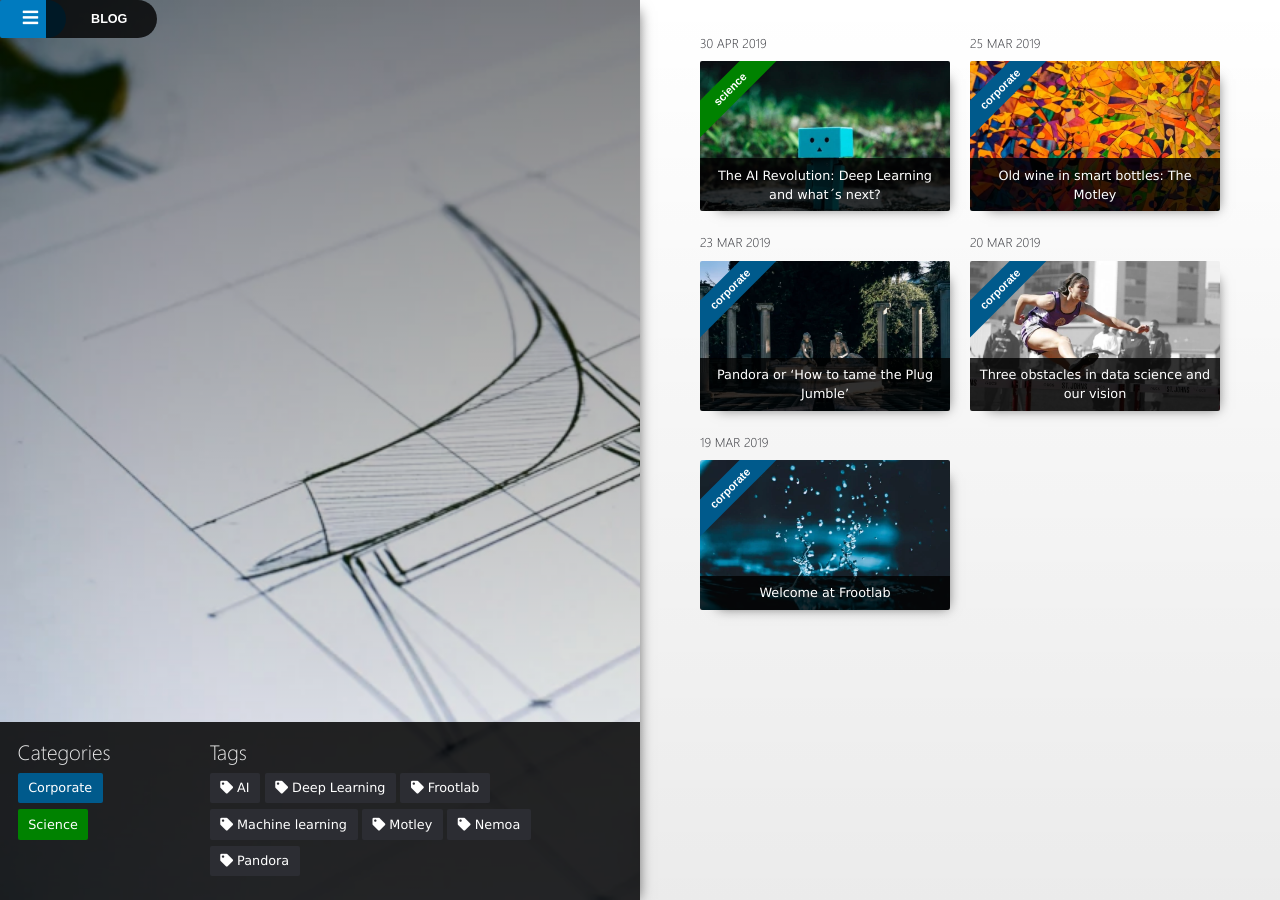
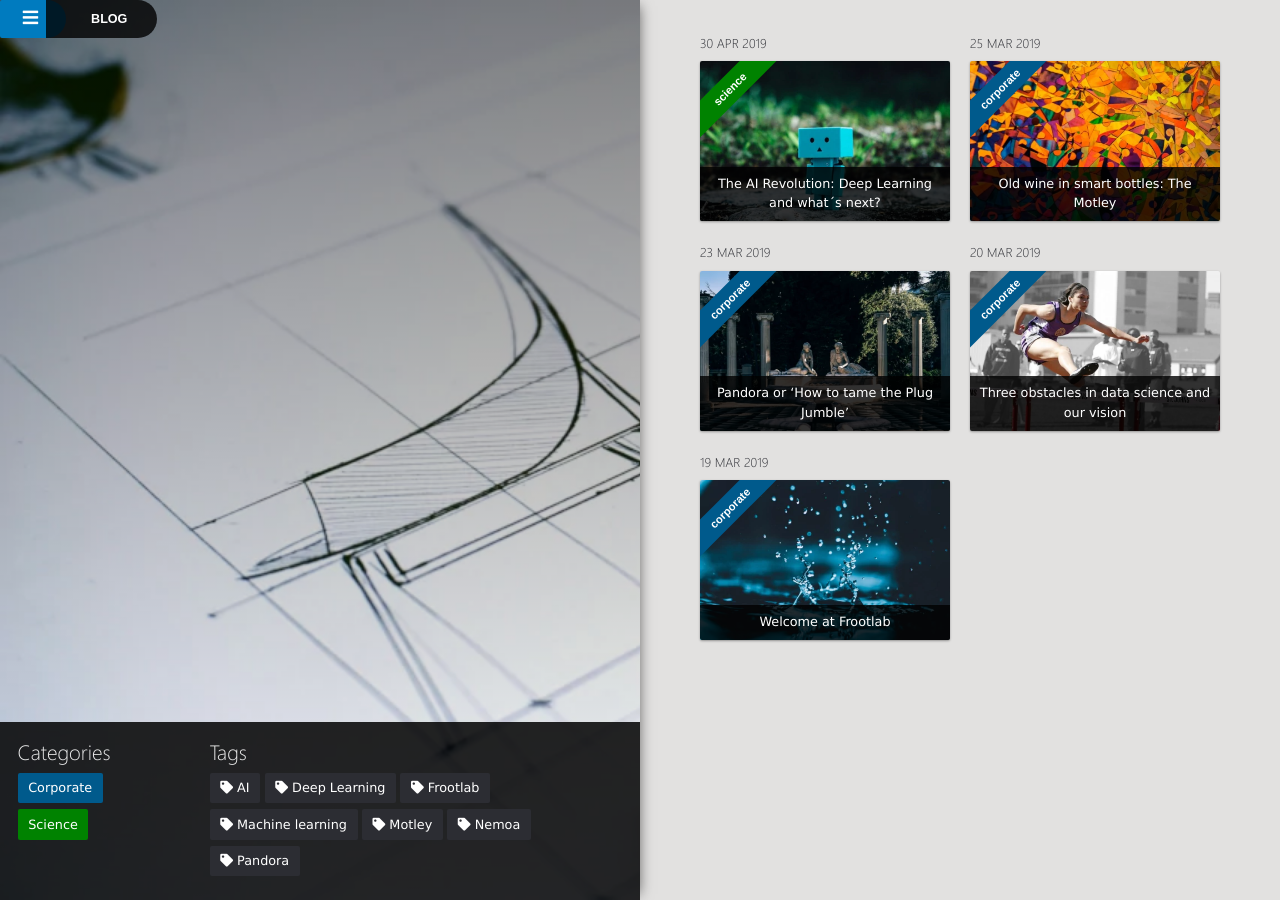
Before and after one commit to frootlab/frootlab.github.io, a Jekyll site: the page built from _pages/blog.md, in a window 1280 px wide. Built offline with Jekyll 4.4.1, drawn with Linux system fonts in a browser that asks for light colours; nearby versions of some CDN libraries.

Commit message:
fixes #85

```diff
--- a/_layouts/author.html
+++ b/_layouts/author.html
@@ -48,7 +48,7 @@
     </div>
   </div>
 
-  <div class="block-right">
+  <div class="block-right" style="background: #e2e1e0;">
     <div class="content">
       {% assign posts = site.posts | where: 'author', page.name %}
       <h2 style="margin-top:0;">Posts</h2>
--- a/_layouts/posts.html
+++ b/_layouts/posts.html
@@ -9,7 +9,6 @@
   {% include sidenav.html %}
 
   <div id="main">
-
   <div class="block-left" style="
     background: linear-gradient(
       rgba(0, 0, 0, 0.5) 0%,
@@ -66,7 +65,7 @@
     </div>
   </div>
 
-  <div class="block-right">
+  <div class="block-right" style="background: #e2e1e0;" >
     <div class="content" style="padding-top: 2em;">
       {{ content }}
     </div>
--- a/assets/_sass/_site.scss
+++ b/assets/_sass/_site.scss
@@ -1,9 +1,35 @@
 .block-left {
+  height: 100%;
   float: left;
-  box-shadow: 5px 5px 13px -6px rgba(0, 0, 0, 0.6);
+  z-index: 1; // let drop shadow stay on top
+  box-shadow: 5px 0px 13px -6px rgba(0, 0, 0, 0.6);
   .content {
     z-index: 1;
     position: relative;
+  }
+}
+
+.block-right {
+  float: right;
+  height: auto;
+  min-height: 100% !important;
+  overflow-y: auto;
+  background: linear-gradient(
+    rgba(0, 0, 0, 0.0) 0%,
+    rgba(0, 0, 0, 0.08) 100%);
+}
+
+.block-left,
+.block-right {
+  width: 50%;
+  position: relative;
+  display: table;
+  > div {
+    display: table-cell;
+    vertical-align: middle;
+  }
+  .content {
+    height: 100%;
   }
 }
 
@@ -13,29 +39,6 @@
   font-weight: 600;
   &:target {
     font-weight: 600;
-  }
-}
-
-.block-right {
-  float: right;
-  overflow-y: auto;
-  background: linear-gradient(
-    rgba(0, 0, 0, 0.0) 0%,
-    rgba(0, 0, 0, 0.08) 100%);
-}
-
-.block-left,
-.block-right {
-  width: 50%;
-  height: 100%;
-  position: relative;
-  display: table;
-  > div {
-    display: table-cell;
-    vertical-align: middle;
-  }
-  .content {
-    height: 100%;
   }
 }
 
@@ -408,6 +411,7 @@
 
 /* Active item is a bit different */
 #breadcrumb ul li.active a {
+    pointer-events: none;
     cursor: default;
     color: white;
     background-color: rgba(0, 0, 0, 0.8);
@@ -450,19 +454,20 @@
   }
   .post-preview-content {
     box-sizing: border-box;
-    height: 150px;
+    height: 160px;
     margin-bottom: 10px;
     position: relative;
-    transition: all 0.2s ease-in-out;
-    border-radius: 2px 2px 4px 4px;
-    box-shadow: 8px 8px 12px -10px rgba(0, 0, 0, 0.6);
+    border-radius: 2px;
+    box-shadow: 0 1px 3px rgba(0, 0, 0, 0.12), 0 1px 2px rgba(0, 0, 0, 0.24);
+    transition: all 0.2s;
+    transition: box-shadow 0.3s cubic-bezier(.25, .8, .25, 1);
   }
   .post-preview-text,
   .green-post-preview-text,
   .blue-post-preview-text,
   .red-post-preview-text,
   .grey-post-preview-text {
-    padding: 0.5em;
+    padding: 0.5em 0.4em 0.7em 0.4em;
     font-family: Verdana, sans-serif;
     font-size: 0.8em;
     font-weight: 400;
@@ -475,35 +480,36 @@
     bottom: 0;
     width: 100%;
     transition: all 0.2s ease-in-out;
-    border: 1px solid transparent;
+    border-top: 1px solid transparent;
     background-color: transparentize(black, 0.2);
   }
 
   a:hover {
     .post-preview-content {
+      box-shadow: 0 10px 20px rgba(0,0,0,0.19), 0 6px 6px rgba(0,0,0,0.23);
     }
     .post-preview-text{
       background-color: mix($light-grey, $blue, 80%);
       color: darken($btn-text-grey, 20%);
     }
     .green-post-preview-text {
-      background-color: lighten($green, 10%);
-      border: 1px solid lighten($green, 15%);
+      background-color: lighten($green, 5%);
+      border-top: 1px solid lighten($green, 10%);
     }
 
     .blue-post-preview-text {
-      background-color: lighten($blue, 10%);
-      border: 1px solid lighten($blue, 15%);
+      background-color: lighten($blue, 5%);
+      border-top: 1px solid lighten($blue, 10%);
     }
 
     .red-post-preview-text {
-      background-color: lighten($red, 10%);
-      border: 1px solid lighten($red, 15%);
+      background-color: lighten($red, 5%);
+      border-top: 1px solid lighten($red, 10%);
     }
 
     .grey-post-preview-text {
-      background-color: lighten($dark-grey, 10%);
-      border: 1px solid lighten($dark-grey, 15%);
+      background-color: lighten($dark-grey, 5%);
+      border-top: 1px solid lighten($dark-grey, 10%);
     }
   }
 }
```
